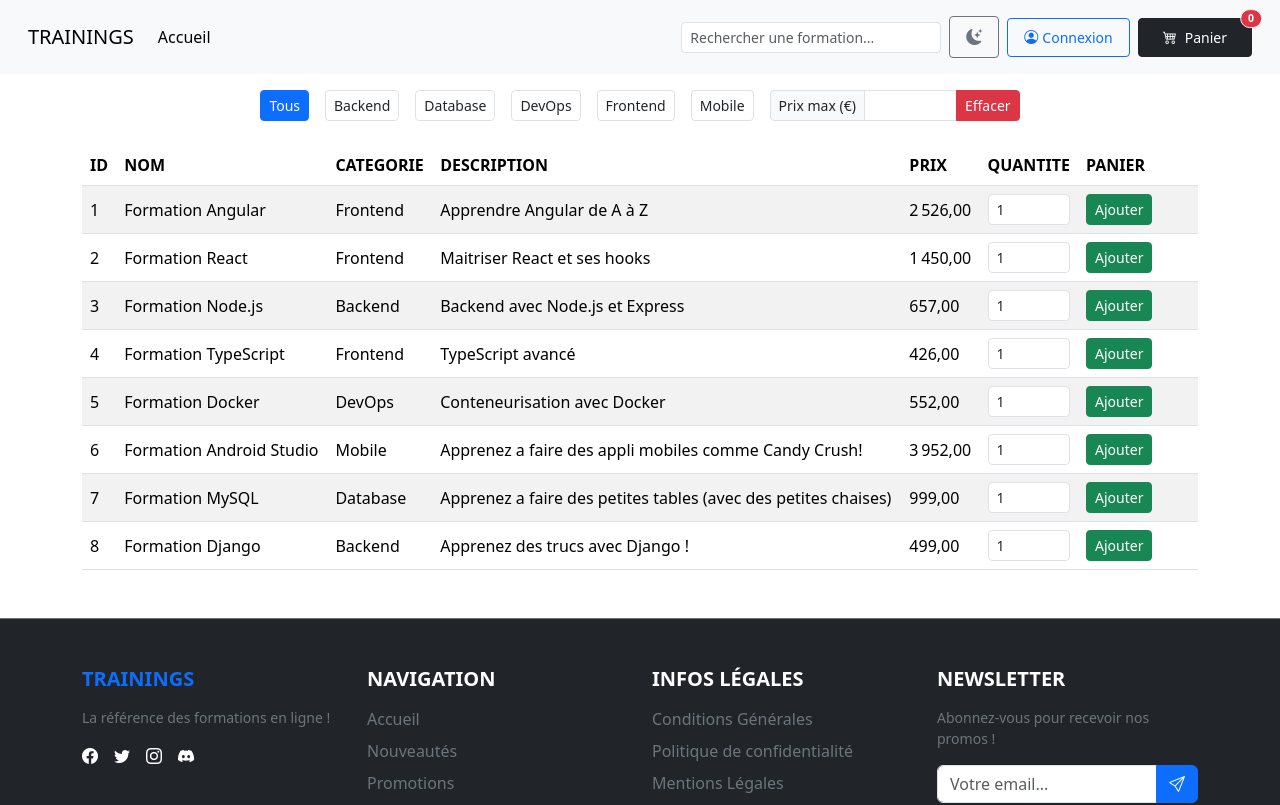
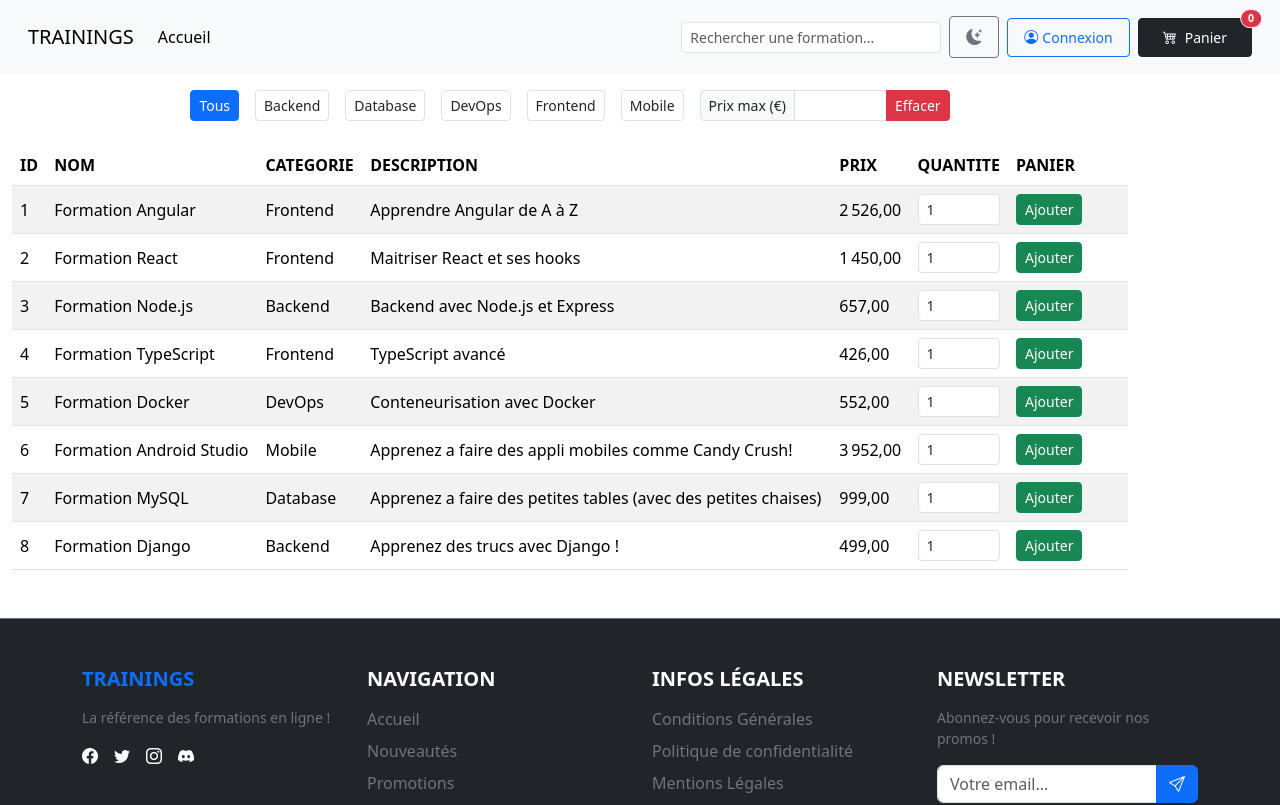
Before and after one commit to john7440/first-app-angular, an Angular app: page /trainings in a window 1280 px wide. Shown: the top 805 px of the page. Built offline with nearby package versions, Linux system fonts and the light colour scheme; data requests are answered from the project's data file.

Commit message:
ajustement du hero et du footer

```diff
--- /dev/null
+++ b/src/app/components/footer/footer.css
@@ -0,0 +1,5 @@
+.footer {
+  position: absolute;
+  bottom: 0;
+  height: 100px;
+}
--- a/src/app/components/footer/footer.html
+++ b/src/app/components/footer/footer.html
@@ -1,5 +1,5 @@
 <footer class="bg-dark text-white pt-5 pb-3 mt-5 border-top border-secondary">
-        <div class="container">
+        <div class="container ">
             <div class="row">
 
                 <div class="col-lg-3 col-md-6 mb-4">
--- a/src/app/components/footer/footer.ts
+++ b/src/app/components/footer/footer.ts
@@ -5,6 +5,7 @@ import { Component } from '@angular/core';
   standalone: true,
   imports: [],
   templateUrl: './footer.html',
+  styleUrl: './footer.css',
 })
 
 export class FooterComponent {
--- a/src/app/components/navbar/navbar.html
+++ b/src/app/components/navbar/navbar.html
@@ -1,4 +1,4 @@
-<nav class="navbar navbar-expand-sm bg-body-tertiary navbar-light p-3">
+<nav class="navbar navbar-expand-sm sticky-top bg-body-tertiary navbar-light p-3">
   <div class="container-fluid">
     <a class="navbar-brand" routerLink="/trainings">TRAININGS</a>
 
--- a/src/app/components/order-details/order-details.html
+++ b/src/app/components/order-details/order-details.html
@@ -1,6 +1,6 @@
 
 <ng-container *ngIf="order$ | async as o; else loading">
-  <div class="card position-relative">
+  <div class="card position-relative p-5">
 
     <a
       routerLink="/orders"
@@ -18,7 +18,7 @@
       </div>
     </div>
 
-    <div class="table-responsive">
+    <div class="table-responsive p-1">
     <hr>
       <table class="table mb-0 table-hover table-striped">
         <thead>
@@ -43,5 +43,5 @@
 </ng-container>
 
 <ng-template #loading>
-  <div class="spinner-border" role="status" aria-hidden="true"></div>
+  <div class="spinner-border"  aria-hidden="true"></div>
 </ng-template>
--- a/src/app/components/trainings/trainings.css
+++ b/src/app/components/trainings/trainings.css
@@ -15,3 +15,10 @@
   color: white;
   border-color: var(--bs-primary);
 }
+
+.container {
+  min-height: 50vh;
+  position: relative;
+  margin: 0;
+  box-sizing: border-box;
+}
```
